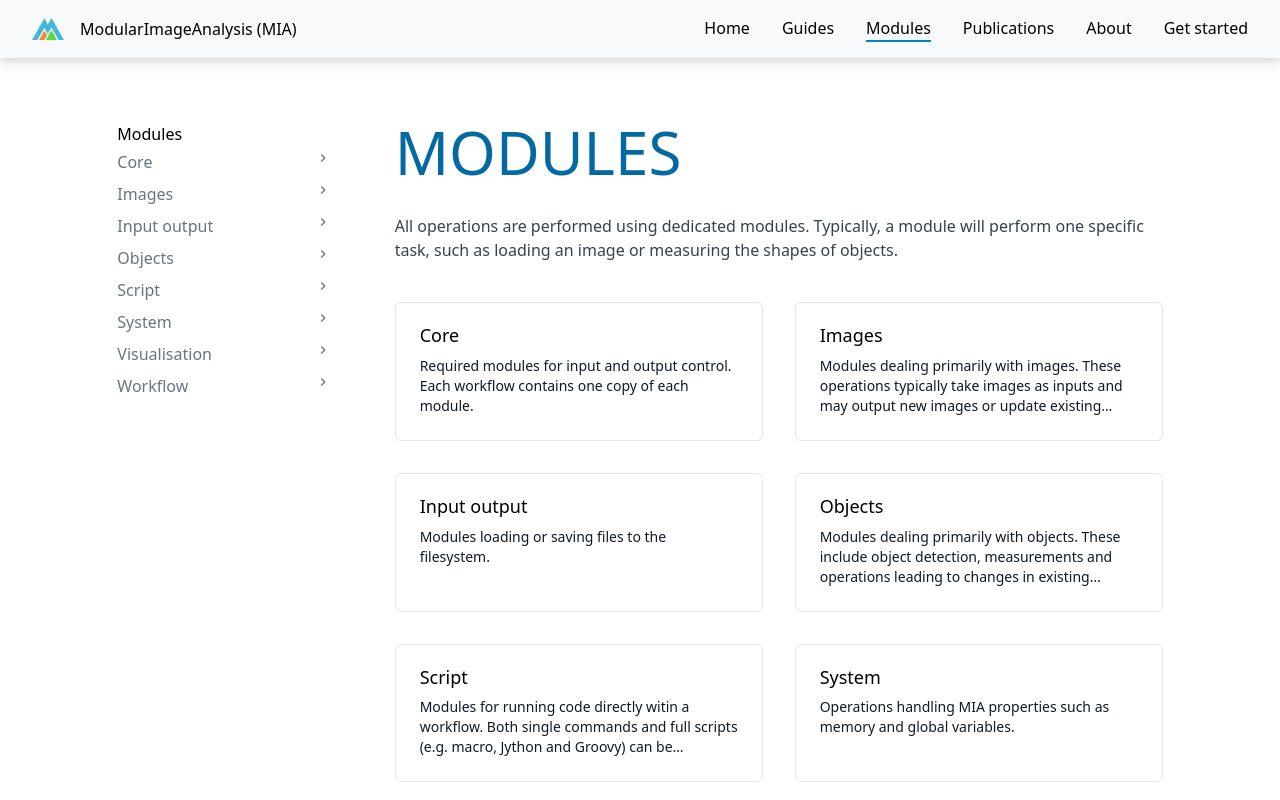
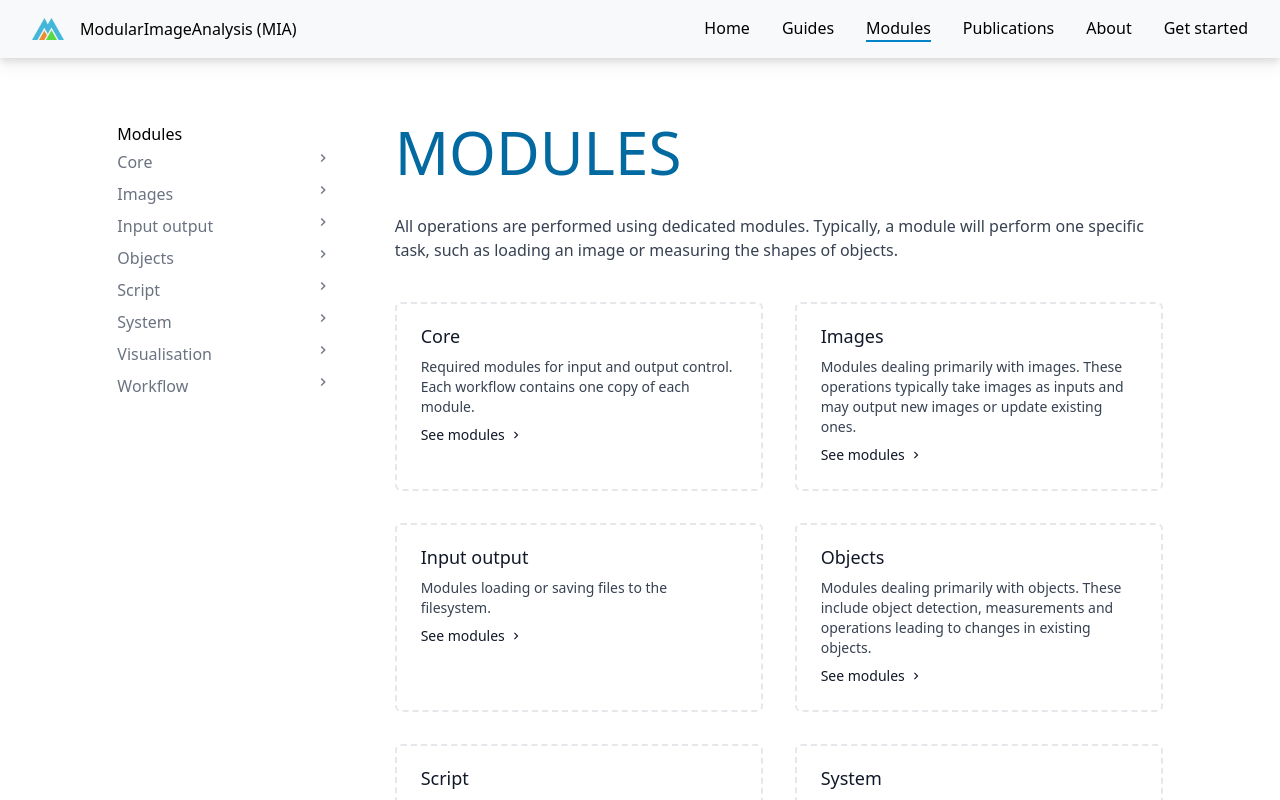
Before and after one commit to mianalysis/mianalysis.github.io, a Next.js app: page /modules in a window 1280 px wide. Shown: the top 800 px of the page. Built offline with nearby package versions, Linux system fonts and the light colour scheme.

Commit message:
Tweaked module cards

```diff
--- a/src/app/guides/page.tsx
+++ b/src/app/guides/page.tsx
@@ -10,7 +10,7 @@ export default function Guides() {
         existing or create new workflows or simply understand the general structure of MIA.
       </p>
 
-      <div className="grid grid-cols-3 gap-8">
+      <div className="grid grid-cols-2 gap-8">
         <Card
           title="Getting Started"
           text="Downloading and installing MIA into Fiji"
--- a/src/components/Card.tsx
+++ b/src/components/Card.tsx
@@ -1,19 +1,27 @@
+import classNames from 'classnames';
 import Link from 'next/link';
+import { ReactNode } from 'react';
 
 interface Props {
   title: string;
   text: string;
   href: string;
+  className?: string;
+  children?: ReactNode;
 }
 
-export default function Card({ title, text, href }: Props) {
+export default function Card({ title, text, href, className, children }: Props) {
   return (
     <Link
       href={href}
-      className="space-y-2 rounded-md border p-6 pt-5 text-left transition-shadow duration-500 hover:shadow-lg"
+      className={classNames(
+        'group space-y-2 rounded-md border p-6 pt-5 text-left text-sm text-gray-900 transition-shadow duration-500 hover:shadow-lg',
+        className
+      )}
     >
       <h3>{title}</h3>
-      <p className="line-clamp-3 text-sm font-normal text-gray-900">{text}</p>
+      <p>{text}</p>
+      {children}
     </Link>
   );
 }
--- a/src/components/module/ModuleCategory.tsx
+++ b/src/components/module/ModuleCategory.tsx
@@ -1,5 +1,6 @@
 import Card from '../Card';
 import type { ModuleCategory as ModuleCategoryType } from '@/types';
+import { MdChevronRight } from 'react-icons/md';
 
 interface Props {
   category: ModuleCategoryType;
@@ -14,14 +15,20 @@ export default function ModuleCategory({ category }: Props) {
         {category.sub_categories.map((sub_category) => (
           <Card
             key={sub_category.slug}
+            className="border-2 border-dashed"
             title={sub_category.name}
             text={sub_category.description}
             href={sub_category.path}
-          />
+          >
+            <div className="flex items-center gap-1">
+              See modules <MdChevronRight />
+            </div>
+          </Card>
         ))}
         {category.modules.map((module) => (
           <Card
             key={module.slug}
+            className="border-gray-300"
             title={module.name}
             text={module.shortDescription}
             href={module.path}
```
